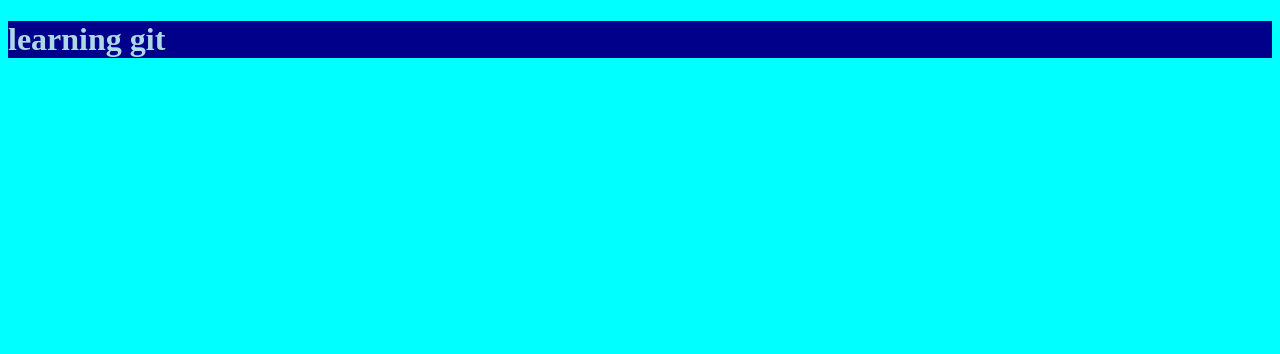
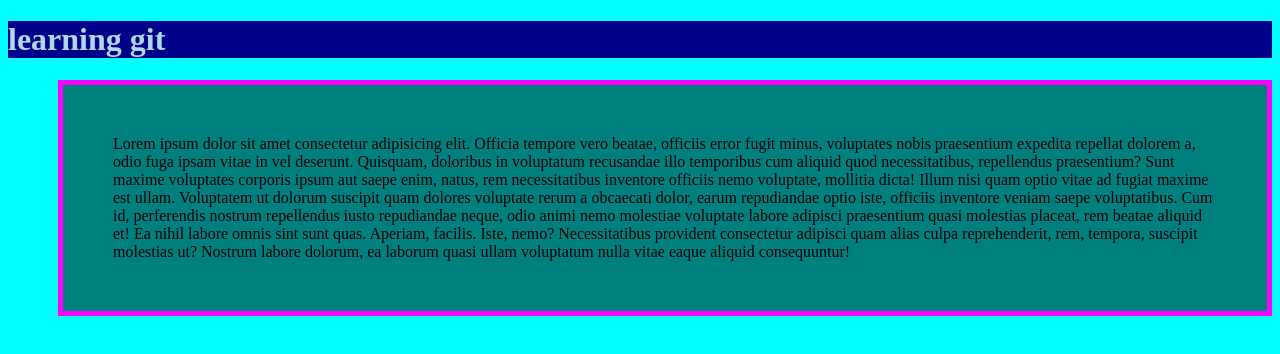
Before and after one commit to Aryan1032/learningGit, a plain HTML site: page index.html in a window 1280 px wide. Drawn offline with Linux system fonts and the light colour scheme.

Commit message:
hey,made some fancy changes

```diff
--- a/app.css
+++ b/app.css
@@ -6,3 +6,9 @@ h1{
 body{
     background-color:cyan;
 }
+p{
+    border:5px solid magenta;
+    padding:50px;
+    background-color:rgba(0,0,0,0.5);
+    margin-left:50px;
+}
--- a/index.html
+++ b/index.html
@@ -9,6 +9,11 @@
 </head>
 <body>
     <h1>learning git</h1>
+    <p>Lorem ipsum dolor sit amet consectetur adipisicing elit. Officia tempore vero beatae, officiis error fugit minus, voluptates nobis praesentium expedita repellat dolorem a, odio fuga ipsam vitae in vel deserunt.
+    Quisquam, doloribus in voluptatum recusandae illo temporibus cum aliquid quod necessitatibus, repellendus praesentium? Sunt maxime voluptates corporis ipsum aut saepe enim, natus, rem necessitatibus inventore officiis nemo voluptate, mollitia dicta!
+    Illum nisi quam optio vitae ad fugiat maxime est ullam. Voluptatem ut dolorum suscipit quam dolores voluptate rerum a obcaecati dolor, earum repudiandae optio iste, officiis inventore veniam saepe voluptatibus.
+    Cum id, perferendis nostrum repellendus iusto repudiandae neque, odio animi nemo molestiae voluptate labore adipisci praesentium quasi molestias placeat, rem beatae aliquid et! Ea nihil labore omnis sint sunt quas.
+    Aperiam, facilis. Iste, nemo? Necessitatibus provident consectetur adipisci quam alias culpa reprehenderit, rem, tempora, suscipit molestias ut? Nostrum labore dolorum, ea laborum quasi ullam voluptatum nulla vitae eaque aliquid consequuntur!</p>
     <script src="app.js"></script>
 </body>
 </html>
```
